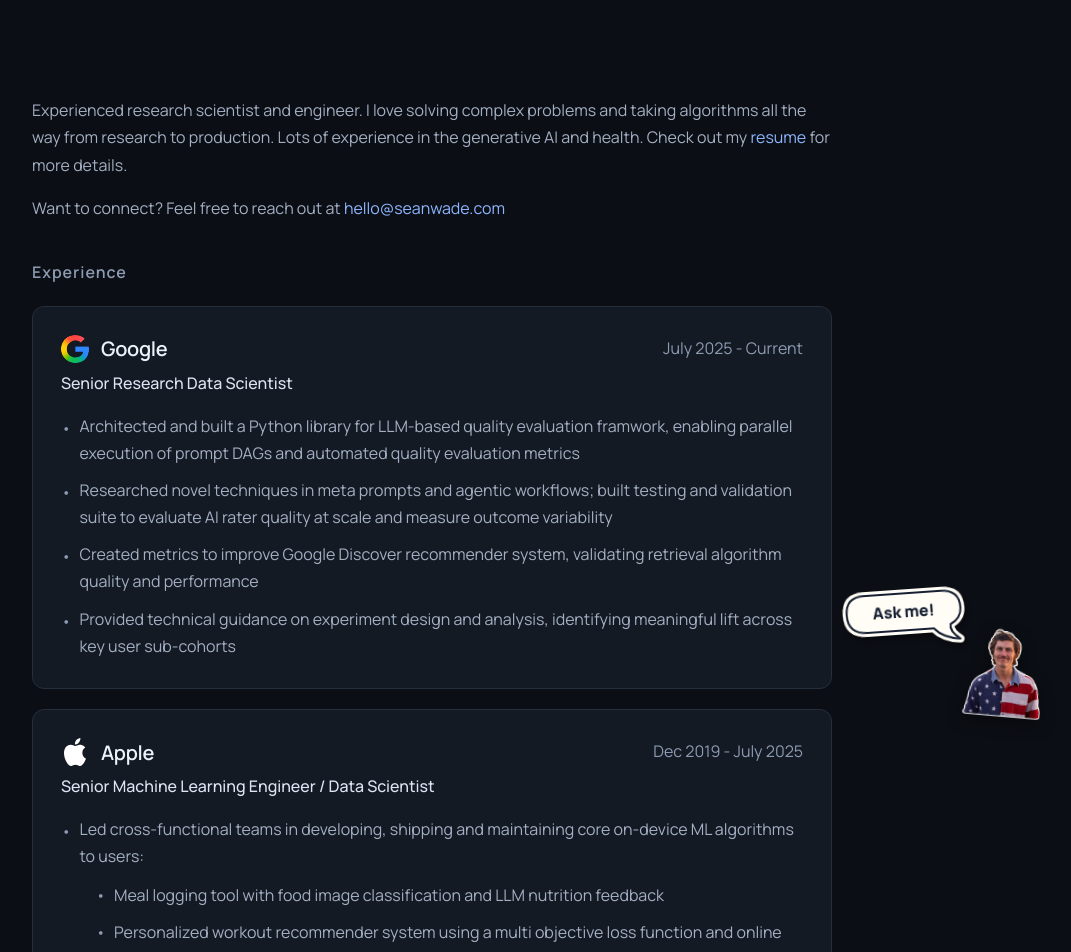
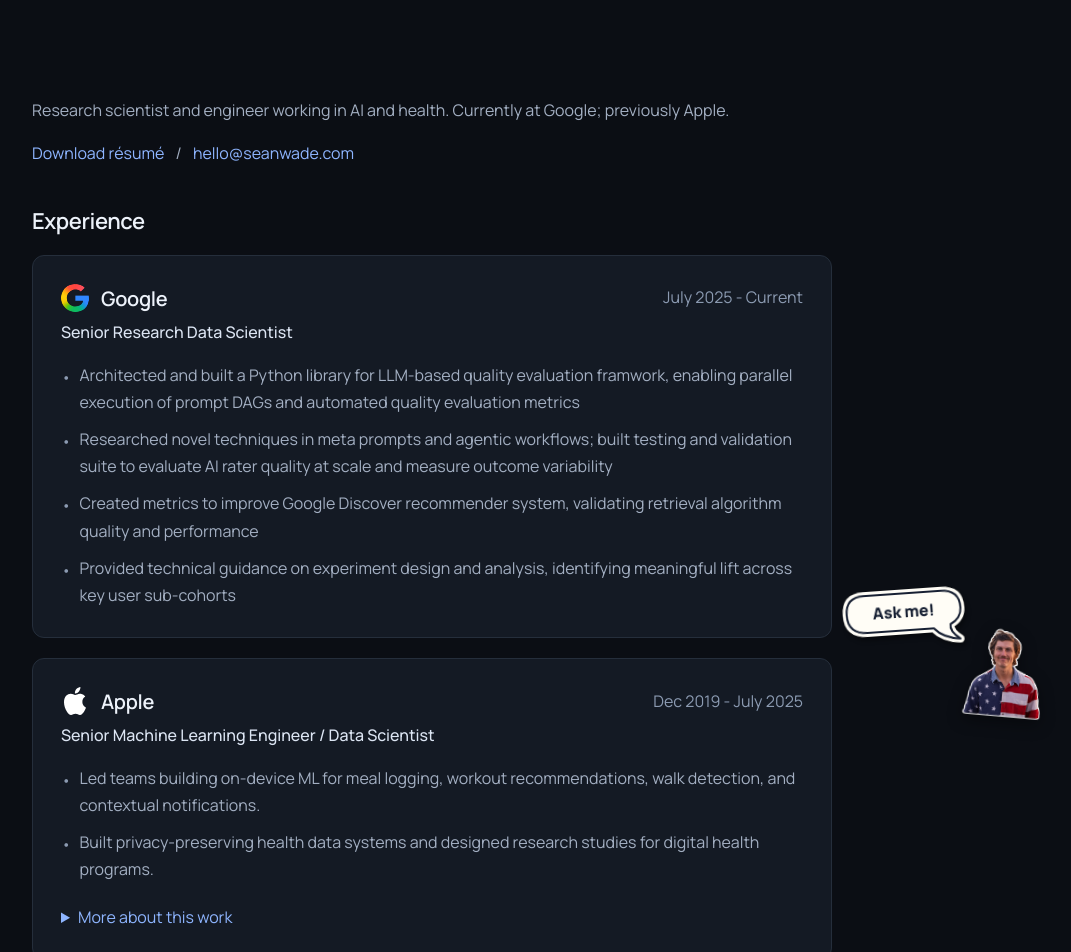
Before and after one commit to smwade/seanwade, a Next.js app: page / in a window 1280 px wide. Shown: the part 60-1012 px from the top of the page, without its empty margins (208-1279 px from the left). Built offline with nearby package versions, Linux system fonts and the light colour scheme; no server answers.

Commit message:
Shorten introduction and clarify resume hierarchy with expandable Apple details

```diff
--- a/src/app/globals.css
+++ b/src/app/globals.css
@@ -643,11 +643,33 @@ h3 {
   margin-bottom: 48px;
 }
 .resume-section-title {
+  font-size: 1.375rem;
+  font-weight: 600;
+  color: var(--color-text-primary);
+  margin-bottom: 20px;
+  letter-spacing: -0.02em;
+}
+.resume-details {
+  margin-top: 20px;
+}
+.resume-details summary {
+  width: fit-content;
+  color: var(--color-accent);
+  cursor: pointer;
   font-size: var(--type-body);
-  font-weight: 600;
-  color: var(--color-text-tertiary);
-  margin-bottom: 24px;
-  letter-spacing: 0.06em;
+  line-height: 1.7;
+}
+.resume-details summary:hover {
+  text-decoration: underline;
+  text-underline-offset: 4px;
+}
+.resume-details summary:focus-visible {
+  outline: 2px solid var(--color-accent);
+  outline-offset: 5px;
+  border-radius: 2px;
+}
+.resume-details[open] summary {
+  margin-bottom: 20px;
 }
 .resume-section ul,
 .resume-section p,
--- a/src/app/page.tsx
+++ b/src/app/page.tsx
@@ -14,10 +14,10 @@ export default function Home() {
         <h1 className="sr-only">Sean Wade - Research Scientist &amp; Engineer</h1>
         <div className="flex flex-col gap-4">
           <p className="text-base leading-[1.7] text-text-secondary">
-            Experienced research scientist and engineer. I love solving
-            complex problems and taking algorithms all the way from research to
-            production. Lots of experience in the generative AI and health.
-            Check out my{" "}
+            Research scientist and engineer working in AI and health.
+            Currently at Google; previously Apple.
+          </p>
+          <p className="text-base leading-[1.7] text-text-secondary">
             <a
               href="/assets/sean_wade_resume_2025_updated.pdf"
               download="sean_wade_resume.pdf"
@@ -25,12 +25,9 @@ export default function Home() {
               aria-label="Download Sean Wade's resume in PDF format"
               className="border-b border-transparent text-accent no-underline transition-all duration-200 hover:border-accent hover:text-white"
             >
-              resume
+              Download résumé
             </a>{" "}
-            for more details.
-          </p>
-          <p className="text-base leading-[1.7] text-text-secondary">
-            Want to connect? Feel free to reach out at{" "}
+            <span aria-hidden="true" className="mx-2">/</span>{" "}
             <a
               href="mailto:hello@seanwade.com"
               data-analytics-event="contact_click"
--- a/src/components/ResumeContent.tsx
+++ b/src/components/ResumeContent.tsx
@@ -35,6 +35,14 @@ export default function ResumeContent() {
           period="Dec 2019 - July 2025"
           invertLogo
         >
+          <BulletList
+            items={[
+              "Led teams building on-device ML for meal logging, workout recommendations, walk detection, and contextual notifications.",
+              "Built privacy-preserving health data systems and designed research studies for digital health programs.",
+            ]}
+          />
+          <details className="resume-details">
+            <summary>More about this work</summary>
           <ul className="list-none space-y-2 text-base text-text-secondary">
             <li className="flex gap-2">
               <span className="mt-0.5 text-text-tertiary">•</span>
@@ -111,6 +119,7 @@ export default function ResumeContent() {
               </span>
             </li>
           </ul>
+          </details>
         </ExperienceCard>
       </section>
 
```
